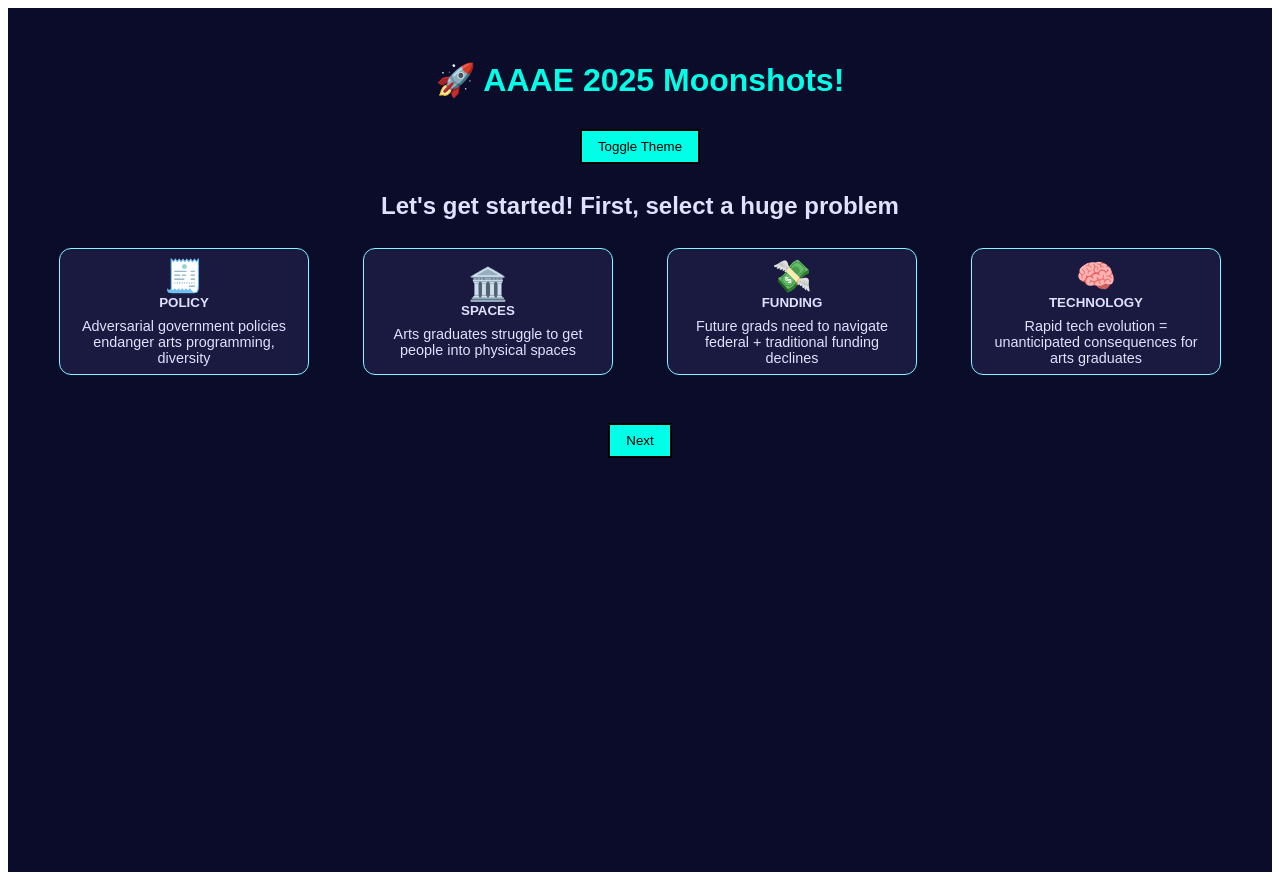
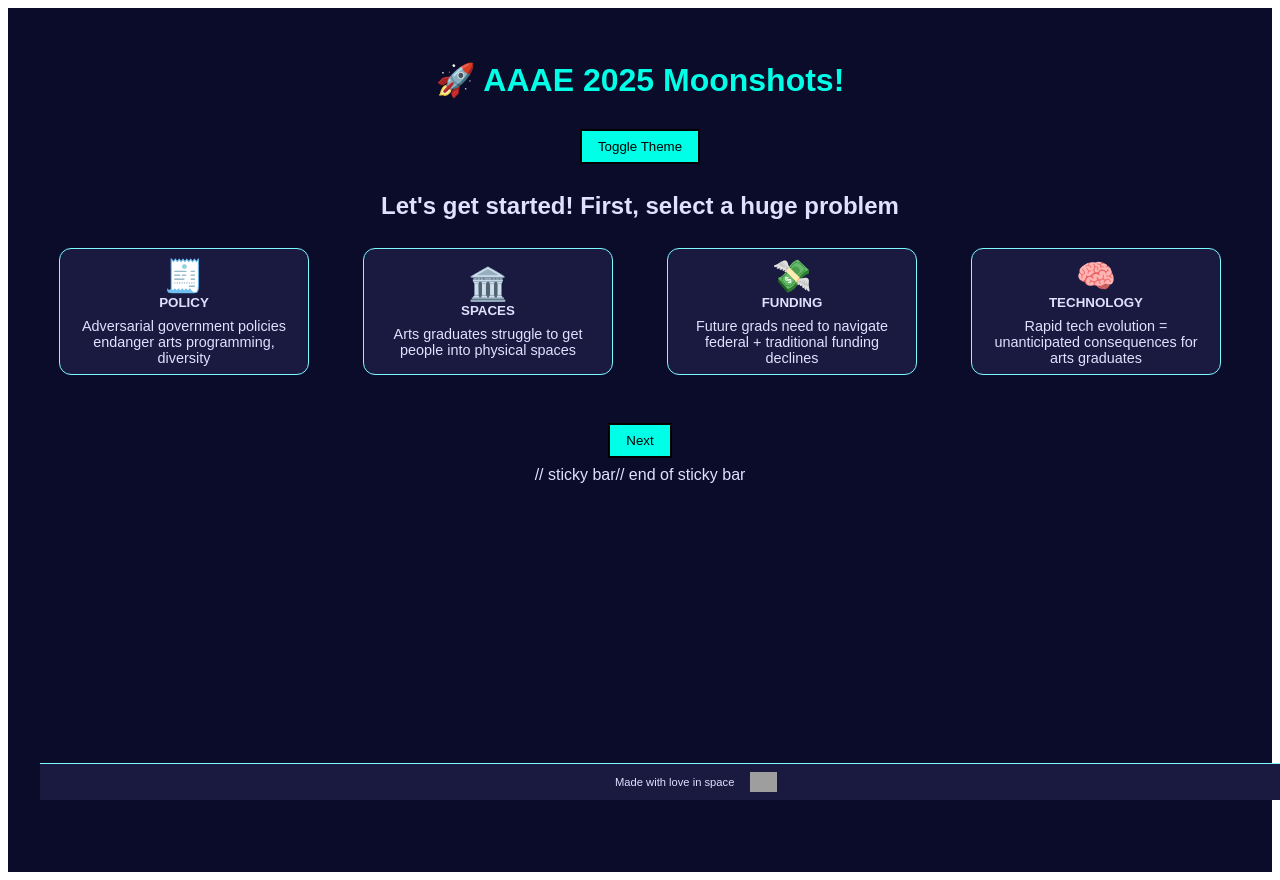
Before and after one commit to OpenGlobe/moonshot-game, a React (Create React App) app: page / in a window 1280 px wide. Built offline with nearby package versions, Linux system fonts and the light colour scheme; grey boxes are pictures that could not be loaded.

Commit message:
Update App.js

```diff
--- a/src/App.js
+++ b/src/App.js
@@ -258,6 +258,31 @@ export default function MoonshotGame() {
           <button onClick={resetGame} style={buttonStyle}>Reset Game</button>
         </div>
       )}
+        // sticky bar
+        <div style={{
+  position: 'fixed',
+  bottom: 0,
+  width: '100%',
+  background: theme.cardBackground,
+  color: theme.color,
+  fontSize: '0.7rem',
+  textAlign: 'center',
+  padding: '0.5rem 1rem',
+  borderTop: `1px solid ${theme.borderColor}`,
+  display: 'flex',
+  justifyContent: 'center',
+  alignItems: 'center',
+  gap: '1rem',
+  zIndex: 100
+}}>
+  <span>Made with love in space</span>
+  <img
+    src="https://i.imgur.com/e5e6Tno.gif" // example 8-bit rocket sprite
+    alt="sprite"
+    style={{ height: '20px', animation: 'float 2s ease-in-out infinite' }}
+  />
+</div>
+// end of sticky bar
     </div>
   );
 }
```
